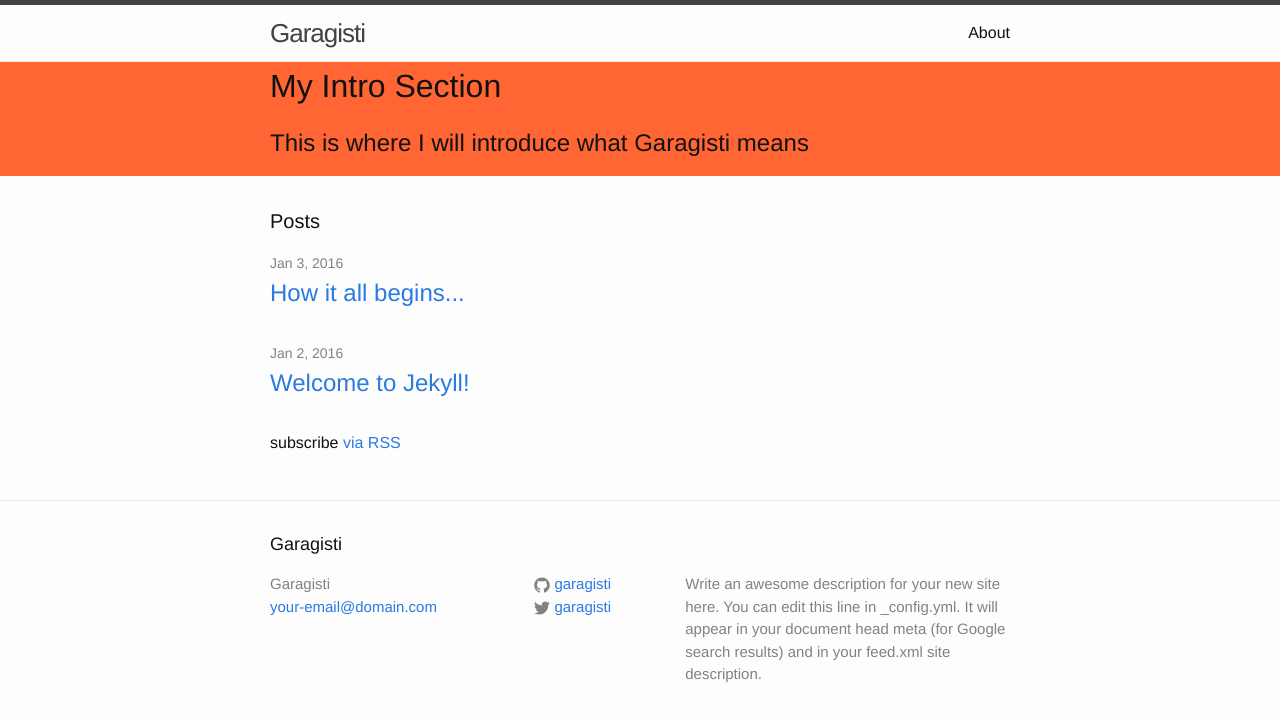
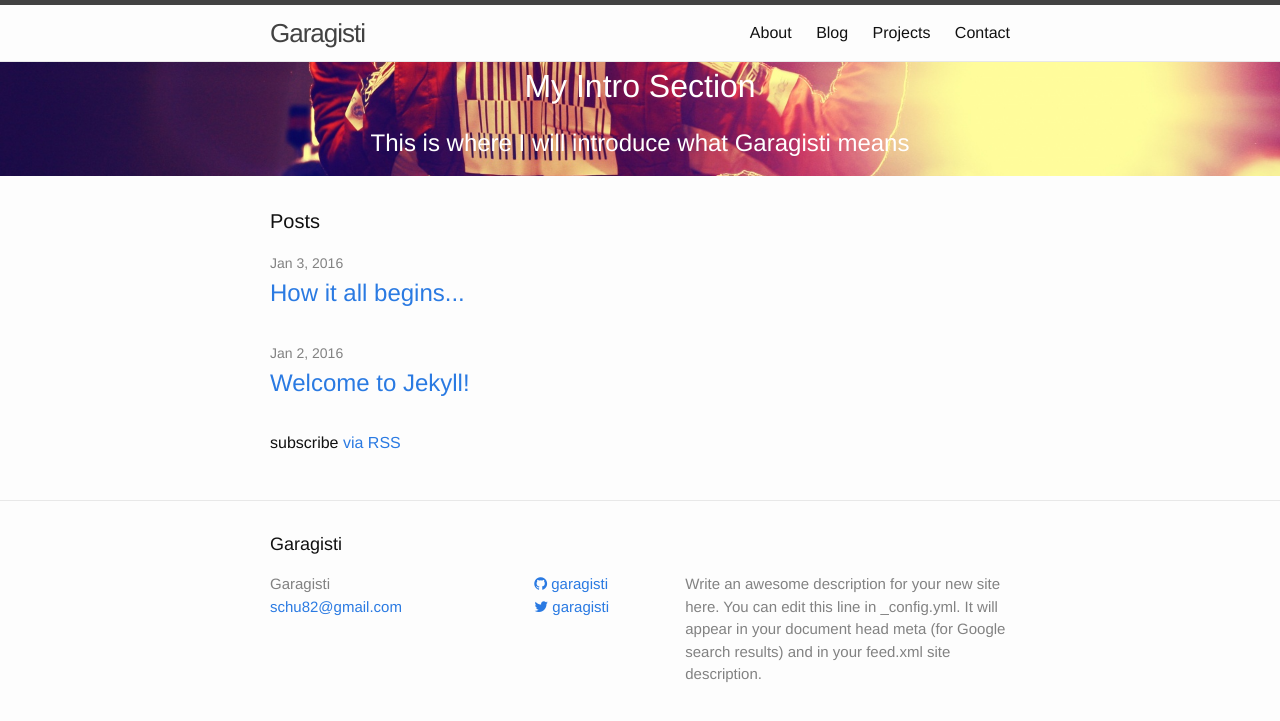
Before and after one commit to garagisti/garagisti.github.io, a Jekyll site: the page built from index.html, in a window 1280 px wide. Shown: the top 721 px of the page. Built offline with Jekyll 4.4.1, drawn with Linux system fonts in a browser that asks for light colours; nearby versions of some CDN libraries.

Commit message:
Updated a lot of things to the site

```diff
--- a/_config.yml
+++ b/_config.yml
@@ -7,7 +7,7 @@
 
 # Site settings
 title: Garagisti
-email: your-email@domain.com
+email: schu82@gmail.com
 description: > # this means to ignore newlines until "baseurl:"
   Write an awesome description for your new site here. You can edit this
   line in _config.yml. It will appear in your document head meta (for
@@ -16,6 +16,7 @@ baseurl: "" # the subpath of your site, e.g. /blog
 url: "http://yourdomain.com" # the base hostname & protocol for your site
 twitter_username: garagisti
 github_username:  garagisti
-
+linkedin_username:    rahul-bose-87b6a588 # https://au.linkedin.com/in/rahul-bose-87b6a588
+facebook_username:    bossie82 # https://www.facebook.com/bossie82
 # Build settings
 markdown: kramdown
--- a/_includes/head.html
+++ b/_includes/head.html
@@ -10,4 +10,5 @@
   <link rel="stylesheet" href="{{ "/css/additional.css" | prepend: site.baseurl }}">
   <link rel="canonical" href="{{ page.url | replace:'index.html','' | prepend: site.baseurl | prepend: site.url }}">
   <link rel="alternate" type="application/rss+xml" title="{{ site.title }}" href="{{ "/feed.xml" | prepend: site.baseurl | prepend: site.url }}">
+  <link rel="stylesheet" href="//maxcdn.bootstrapcdn.com/font-awesome/4.3.0/css/font-awesome.min.css">
 </head>
--- a/_includes/header.html
+++ b/_includes/header.html
@@ -14,11 +14,10 @@
       </a>
 
       <div class="trigger">
-        {% for my_page in site.pages %}
-          {% if my_page.title %}
-          <a class="page-link" href="{{ my_page.url | prepend: site.baseurl }}">{{ my_page.title }}</a>
-          {% endif %}
-        {% endfor %}
+        <a class="page-link" href="/about/index.html">About</a>
+        <a class="page-link" href="#">Blog</a>
+        <a class="page-link" href="#">Projects</a>
+        <a class="page-link" href="/contact/index.html">Contact</a>
       </div>
     </nav>
 
--- /dev/null
+++ b/_includes/icon-email.html
@@ -0,0 +1 @@
+<a href="mailto:{{ site.email }}"><i class="fa fa-envelope-o"></i> <span class="username">{{ include.username }}</span></a>
--- /dev/null
+++ b/_includes/icon-facebook.html
@@ -0,0 +1 @@
+<a href="https://facebook.com/{{ site.facebook_username }}"><i class="fa fa-facebook"></i> <span class="username">{{ include.username }}</span></a>
--- a/_includes/icon-github.html
+++ b/_includes/icon-github.html
@@ -1 +1 @@
-<a href="https://github.com/{{ include.username }}"><span class="icon icon--github">{% include icon-github.svg %}</span><span class="username">{{ include.username }}</span></a>
+<a href="https://github.com/{{ site.github_username }}"><i class="fa fa-github"></i> <span class="username">{{ include.username }}</span></a>
--- /dev/null
+++ b/_includes/icon-linkedin.html
@@ -0,0 +1 @@
+<a href="https://au.linkedin.com/in/{{ site.linkedin_username }}"><i class="fa fa-linkedin"></i> <span class="username">{{ include.username }}</span></a>
--- a/_includes/icon-twitter.html
+++ b/_includes/icon-twitter.html
@@ -1 +1 @@
-<a href="https://twitter.com/{{ include.username }}"><span class="icon icon--twitter">{% include icon-twitter.svg %}</span><span class="username">{{ include.username }}</span></a>
+<a href="https://twitter.com/{{ site.twitter_username }}"><i class="fa fa-twitter"></i> <span class="username">{{ include.username }}</span></a>
--- /dev/null
+++ b/_plugins/font_awesome.rb
@@ -0,0 +1,69 @@
+##
+# The MIT License (MIT)
+#
+# Copyright (c) 2014 Ryan Morrissey
+#
+# Permission is hereby granted, free of charge, to any person obtaining a copy
+# of this software and associated documentation files (the "Software"), to deal
+# in the Software without restriction, including without limitation the rights
+# to use, copy, modify, merge, publish, distribute, sublicense, and/or sell
+# copies of the Software, and to permit persons to whom the Software is
+# furnished to do so, subject to the following conditions:
+#
+# The above copyright notice and this permission notice shall be included in
+# all copies or substantial portions of the Software.
+#
+# THE SOFTWARE IS PROVIDED "AS IS", WITHOUT WARRANTY OF ANY KIND, EXPRESS OR
+# IMPLIED, INCLUDING BUT NOT LIMITED TO THE WARRANTIES OF MERCHANTABILITY,
+# FITNESS FOR A PARTICULAR PURPOSE AND NONINFRINGEMENT. IN NO EVENT SHALL THE
+# AUTHORS OR COPYRIGHT HOLDERS BE LIABLE FOR ANY CLAIM, DAMAGES OR OTHER
+# LIABILITY, WHETHER IN AN ACTION OF CONTRACT, TORT OR OTHERWISE, ARISING FROM,
+# OUT OF OR IN CONNECTION WITH THE SOFTWARE OR THE USE OR OTHER DEALINGS IN
+# THE SOFTWARE.
+#
+#
+# Font Awesome Icons Liquid Tag
+# Documentation can be found at http://fontawesome.io/
+#
+# Example:
+#    {% icon fa-camera-retro %}
+#    {% icon fa-camera-retro fa-lg %}
+#    {% icon fa-spinner fa-spin %}
+#    {% icon fa-shield fa-rotate-90 %}
+
+module Jekyll
+  class FontAwesomeTag < Liquid::Tag
+
+    def render(context)
+      if tag_contents = determine_arguments(@markup.strip)
+        icon_class, icon_extra = tag_contents[0], tag_contents[1]
+        icon_tag(icon_class, icon_extra)
+      else
+        raise ArgumentError.new <<-eos
+Syntax error in tag 'icon' while parsing the following markup:
+  #{@markup}
+Valid syntax:
+  for icons: {% icon fa-camera-retro %}
+  for icons with size/spin/rotate: {% icon fa-camera-retro fa-lg %}
+eos
+      end
+    end
+
+    private
+
+    def determine_arguments(input)
+      matched = input.match(/\A(\S+) ?(\S+)?\Z/)
+      [matched[1].to_s.strip, matched[2].to_s.strip] if matched && matched.length >= 3
+    end
+
+    def icon_tag(icon_class, icon_extra = nil)
+      if icon_extra.empty?
+        "<i class=\"fa #{icon_class}\"></i>"
+      else
+        "<i class=\"fa #{icon_class} #{icon_extra}\"></i>"
+      end
+    end
+  end
+end
+
+Liquid::Template.register_tag('icon', Jekyll::FontAwesomeTag)
--- a/_sass/_layout.scss
+++ b/_sass/_layout.scss
@@ -162,6 +162,31 @@
     }
 }
 
+/**
+ * Intro content
+ */
+
+.intro-content {
+    padding: 0 0;
+    height: 100%;
+    background-image: url(../assets/alonso-header-bg.jpg);
+    background-repeat: none;
+    background-attachment: scroll;
+    background-position: center center;
+    -webkit-background-size: cover;
+    -moz-background-size: cover;
+    background-size: cover;
+    -o-background-size: cover;
+    text-align: center;
+    color: #fff
+
+}
+
+.intro {
+
+
+}
+
 
 
 /**
@@ -169,11 +194,6 @@
  */
 .page-content {
     padding: $spacing-unit 0;
-}
-
-.intro-content {
-    padding: 0 0;
-    background-color: #FF6633
 }
 
 .page-heading {
```
Also changed, not shown: contact.md (added, +15 -0 lines), projects.md (added, +7 -0 lines), _includes/icon-github.svg (deleted), _includes/icon-twitter.svg (deleted), assets/alonso-header-bg.jpg (added).
